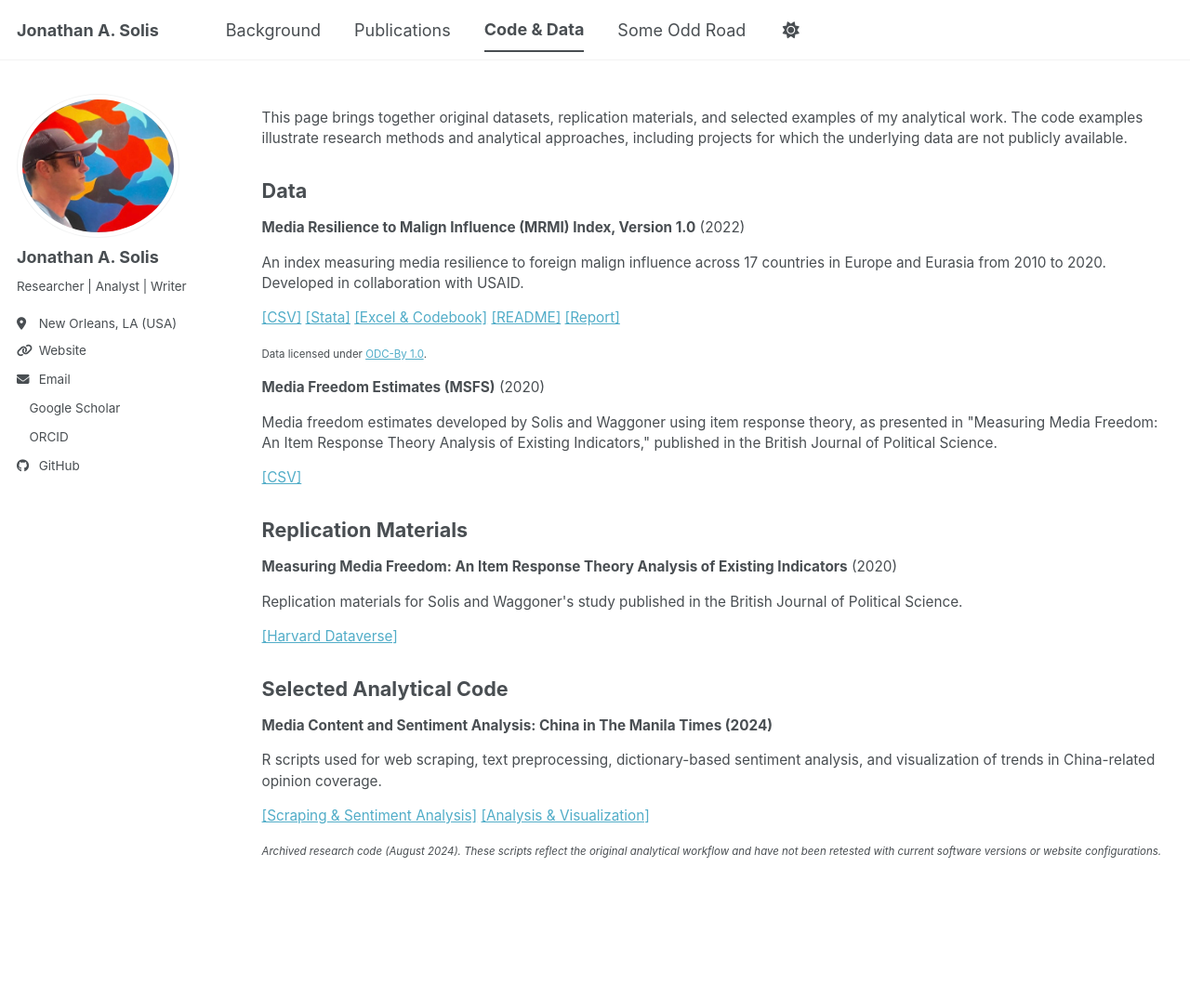
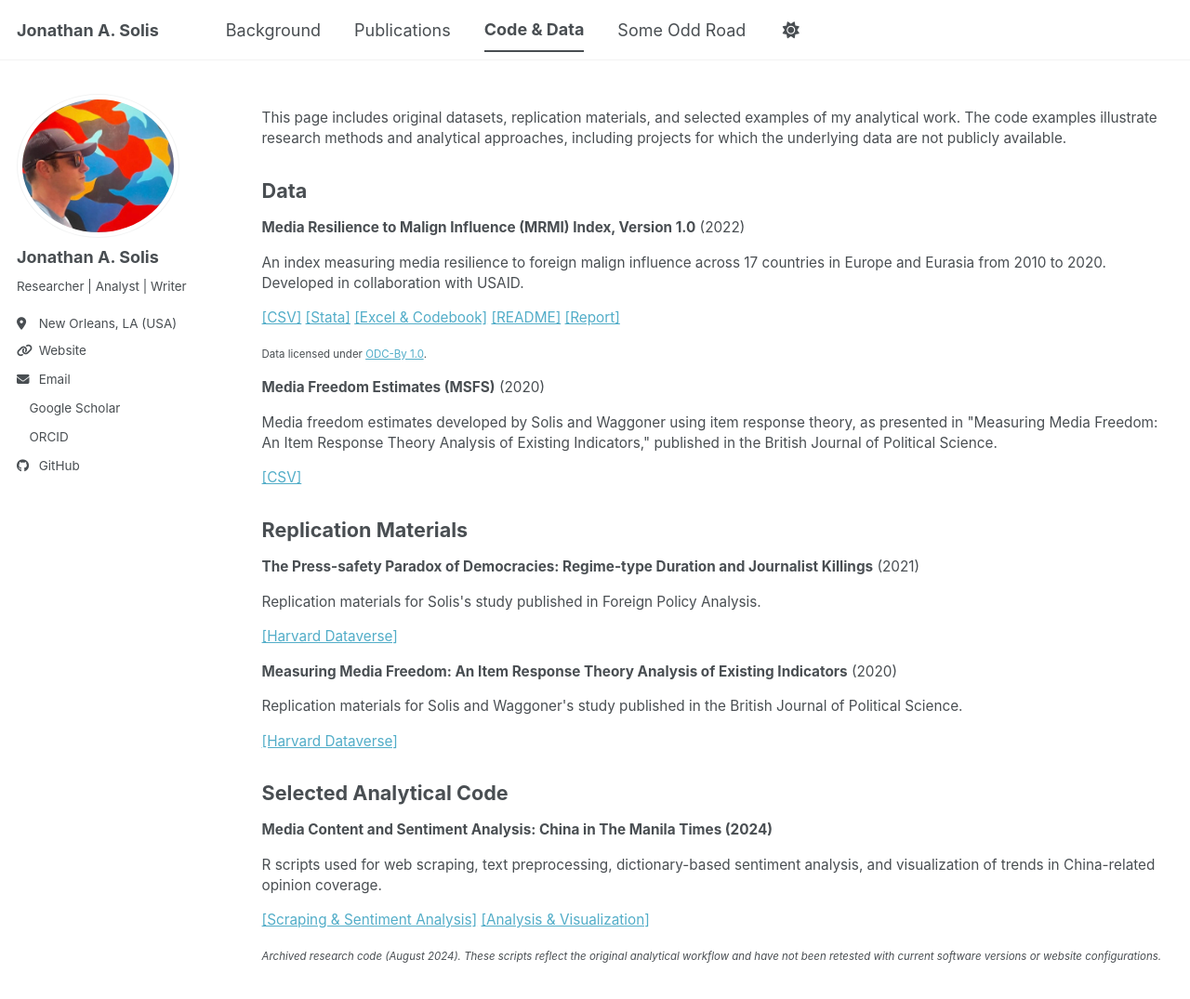
Before and after one commit to westbank-alchemy/westbank-alchemy.github.io, a Jekyll site: the page built from _pages/code-data.html, in a window 1280 px wide and 1087 px high. Shown: the top 1075 px of the window at 93% size. Built offline with Jekyll 4.4.1, drawn with Linux system fonts in a browser that asks for light colours; a style sheet for code colours, icons or effects is not loaded.

Commit message:
Update code-data.html

```diff
--- a/_pages/code-data.html
+++ b/_pages/code-data.html
@@ -42,7 +42,7 @@ author_profile: true
 <div class="code-data-content">
 
   <p>
-    This page brings together original datasets, replication materials,
+    This page includes original datasets, replication materials,
     and selected examples of my analytical work. The code examples
     illustrate research methods and analytical approaches, including
     projects for which the underlying data are not publicly available.
@@ -83,6 +83,12 @@ author_profile: true
   <h2>Replication Materials</h2>
 
 <div class="code-data-entry">
+  <p><strong>The Press-safety Paradox of Democracies: Regime-type Duration and Journalist Killings</strong> (2021)</p>
+  <p>Replication materials for Solis's study published in Foreign Policy Analysis.</p>
+  <p><a href="https://doi.org/10.7910/DVN/R5I3LL" target="_blank" rel="noopener noreferrer">[Harvard Dataverse]</a></p>
+</div>
+
+<div class="code-data-entry">
   <p><strong>Measuring Media Freedom: An Item Response Theory Analysis of Existing Indicators</strong> (2020)</p>
   <p>Replication materials for Solis and Waggoner's study published in the British Journal of Political Science.</p>
   <p><a href="https://dataverse.harvard.edu/dataset.xhtml?persistentId=doi:10.7910/DVN/ENOEQS" target="_blank" rel="noopener noreferrer">[Harvard Dataverse]</a></p>
```
